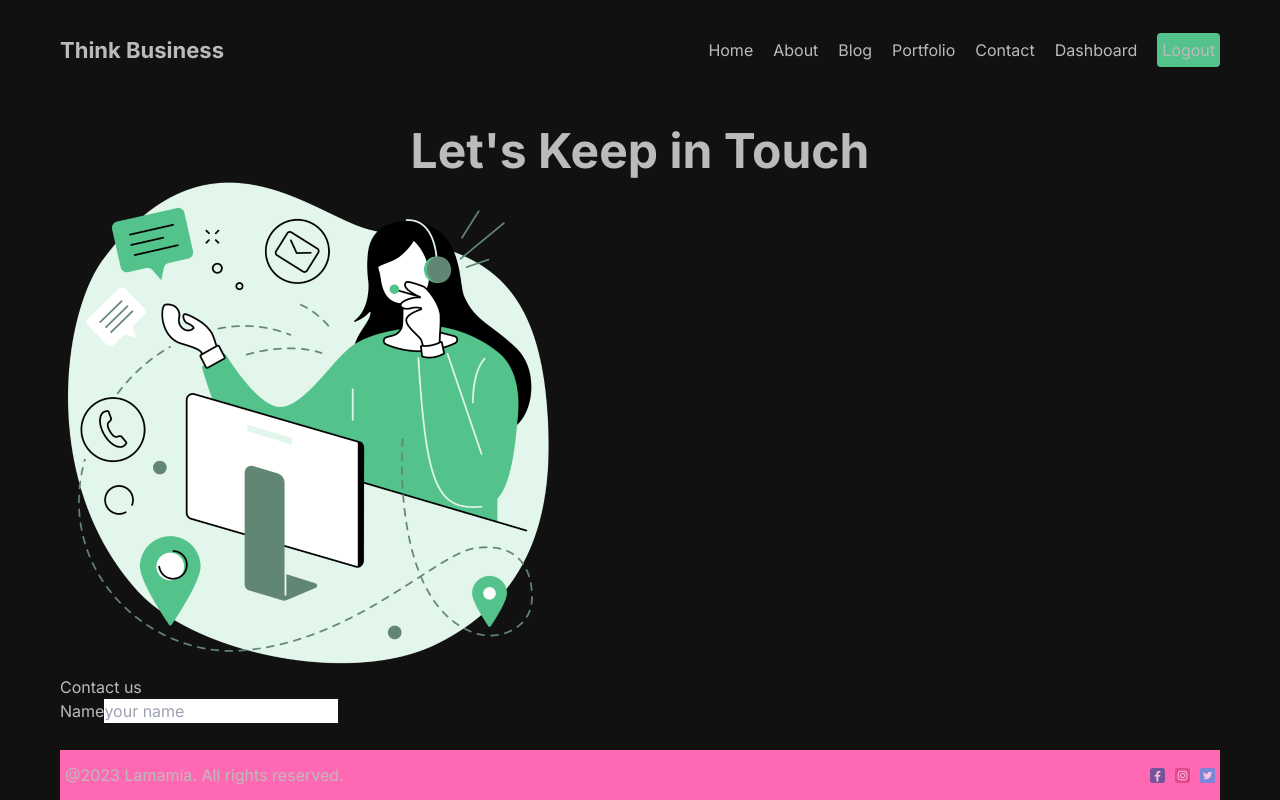
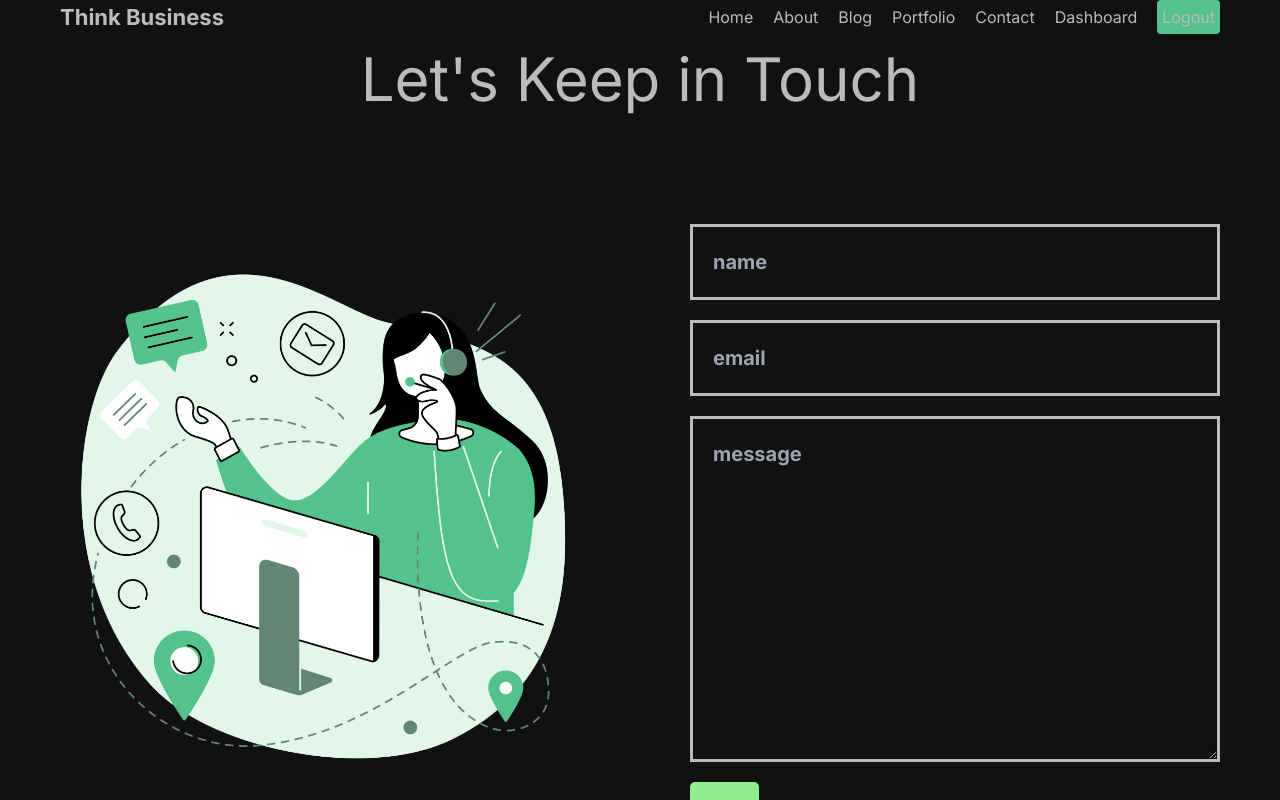
Before and after one commit to FrancisFlow/Next-full-stack, a Next.js app: page /contact in a window 1280 px wide. Built offline with nearby package versions, Linux system fonts and the light colour scheme.

Commit message:
Added image animation to homepage and contact form

```diff
--- a/src/app/contact/contact.module.css
+++ b/src/app/contact/contact.module.css
@@ -0,0 +1,52 @@
+
+
+.title {
+  font-size: 60px;
+  margin-bottom: 100px;
+  text-align: center;
+}
+
+.content {
+  display: flex;
+  align-items: center;
+  gap: 100px;
+}
+
+.imgContainer {
+  flex: 1;
+  height: 500px;
+  position: relative;
+}
+
+.image {
+  object-fit: contain;
+  animation: move 3s infinite ease alternate;
+}
+
+@keyframes move {
+  from {
+    transform: translateY(-15px);
+  }
+  to {
+    transform: translateY(0px) scale(1.03);
+  }
+}
+
+.form {
+  flex: 1;
+  display: flex;
+  flex-direction: column;
+  gap: 20px;
+}
+
+.input,
+.textArea {
+  padding: 20px;
+  background-color: transparent;
+  border: none;
+  outline: none;
+  color: #bbb;
+  border: 3px solid #bbb;
+  font-size: 20px;
+  font-weight: bold;
+}
--- a/src/app/contact/page.js
+++ b/src/app/contact/page.js
@@ -1,28 +1,33 @@
 import Image from "next/image";
 import styles from "./contact.module.css"
+import Button from "@/components/button/Button";
 const ContactPage = () => {
     return (
-        <>
-        <div className="contact">
-            <h1 className="text-5xl text-center font-bold" >Let&apos;s Keep in Touch</h1>
-            <div className="" >
-                <div className="">
-                    <Image  className={styles.contactImg} width={500} height={500} src="/images/contact.png" alt="contact hero"/>
-                </div>
-                <div className="">
-                <form className="form">
-                    <h2>Contact us</h2>
-                    <div>
-                        <label htmlFor="name">Name</label>
-                        <input type="text" name="name" placeholder="your name"/>
-                    </div>
-                </form>
-                </div>
-
-            </div>
+      <div className={styles.container}>
+        <h1 className={styles.title}>Let's Keep in Touch</h1>
+        <div className={styles.content}>
+          <div className={styles.imgContainer}>
+            <Image
+              src="/images/contact.png"
+              alt=""
+              fill={true}
+              className={styles.image}
+            />
+          </div>
+          <form className={styles.form}>
+            <input type="text" placeholder="name" className={styles.input} />
+            <input type="text" placeholder="email" className={styles.input} />
+            <textarea
+              className={styles.textArea}
+              placeholder="message"
+              cols="30"
+              rows="10"
+            ></textarea>
+            <Button url="#" text="Send"/>
+          </form>
         </div>
-        </>
-     );
-}
+      </div>
+    );
+  };
 
 export default ContactPage;
--- a/src/app/page.module.css
+++ b/src/app/page.module.css
@@ -15,8 +15,18 @@
 .img {
     width: 100%;
     height: 500px;
-    object-fit: cover;
+    object-fit: contain;
+    animation: move 3s infinite ease alternate;
 
+
+}
+@keyframes move {
+    from{
+        transform: translateY(-15px);
+    }
+    to {
+        transform: translateY(0px) scale(1.03);
+    }
 }
 
 .des {
```
